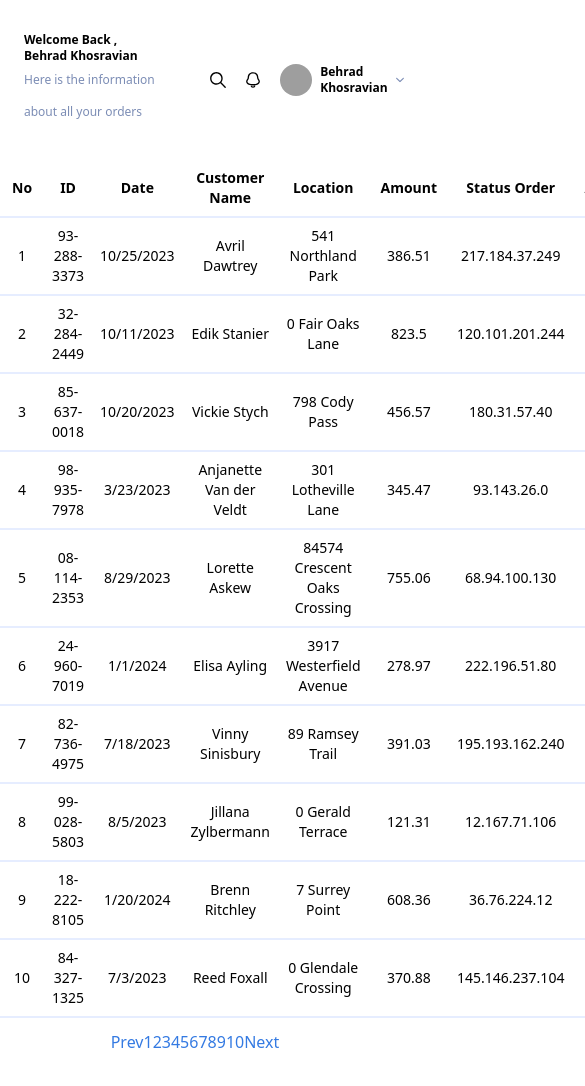
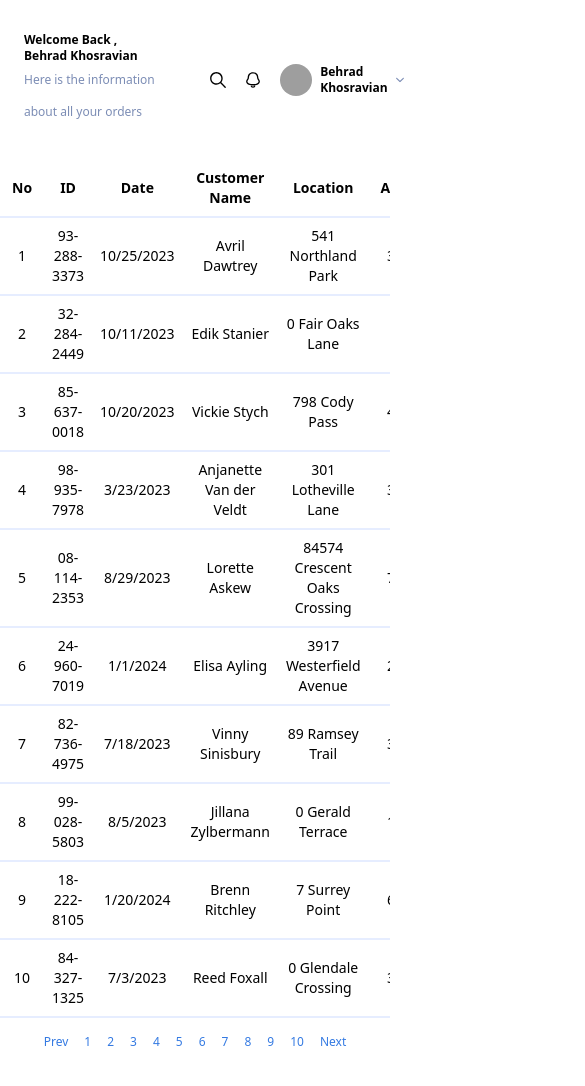
Before and after one commit to BehradKhosravian/MyDashboard, a React (Vite) app in the folder Dashboardapp/: page /orders in a window 390 px wide. Shown: the top 1086 px of the page, 585 px wide, since content can reach past the window. Built offline with nearby package versions, Linux system fonts and the light colour scheme; grey boxes are pictures that could not be loaded.

Commit message:
13th:finish the table part for responsive (Order List )

```diff
--- a/Dashboardapp/src/components/Pagination.jsx
+++ b/Dashboardapp/src/components/Pagination.jsx
@@ -2,9 +2,9 @@ import { NavLink } from "react-router-dom";
 
 function Pagination({ prePage, numbers, changePage, nextPage }) {
   return (
-    <div>
-      <div className="mt-3 mb-12 ">
-        <ul className="flex justify-center">
+    <div className="mt-4">
+      <div className="mt-3 mb-12  flex justify-center">
+        <ul className="flex justify-center space-x-4 text-xs md:text-lg md:space-x-10">
           <li>
             <NavLink to="" onClick={() => prePage()}>
               Prev
--- a/Dashboardapp/src/pages/Orders/Orders.jsx
+++ b/Dashboardapp/src/pages/Orders/Orders.jsx
@@ -30,6 +30,7 @@ function Orders() {
 
   return (
     <>
+      <div className="overflow-x-auto">
         <table className="w-full text-sm lg:text-lg ">
           <thead>
             <tr className="border-b-2 border-[#E6EDFF]">
@@ -45,6 +46,8 @@ function Orders() {
           </thead>
           <Order records={records} />
         </table>
+      </div>
+
       <Pagination
         prePage={prePage}
         changePage={changePage}
```
Lines whose indentation alone changed are shown as unchanged.
